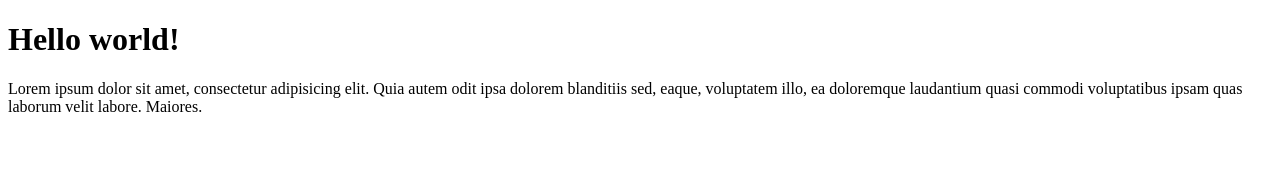
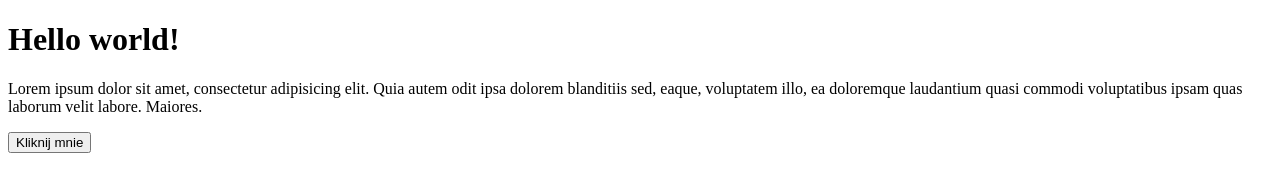
Before and after one commit to JakubOlejnik2007/git-prezentacja, a plain HTML site: page index.html in a window 1280 px wide. Drawn offline with Linux system fonts and the light colour scheme.

Commit message:
Added button

```diff
--- a/index.html
+++ b/index.html
@@ -8,5 +8,6 @@
 <body>
     <h1>Hello world!</h1>
     <p>Lorem ipsum dolor sit amet, consectetur adipisicing elit. Quia autem odit ipsa dolorem blanditiis sed, eaque, voluptatem illo, ea doloremque laudantium quasi commodi voluptatibus ipsam quas laborum velit labore. Maiores.</p>
+    <button>Kliknij mnie</button>
 </body>
 </html>
```
